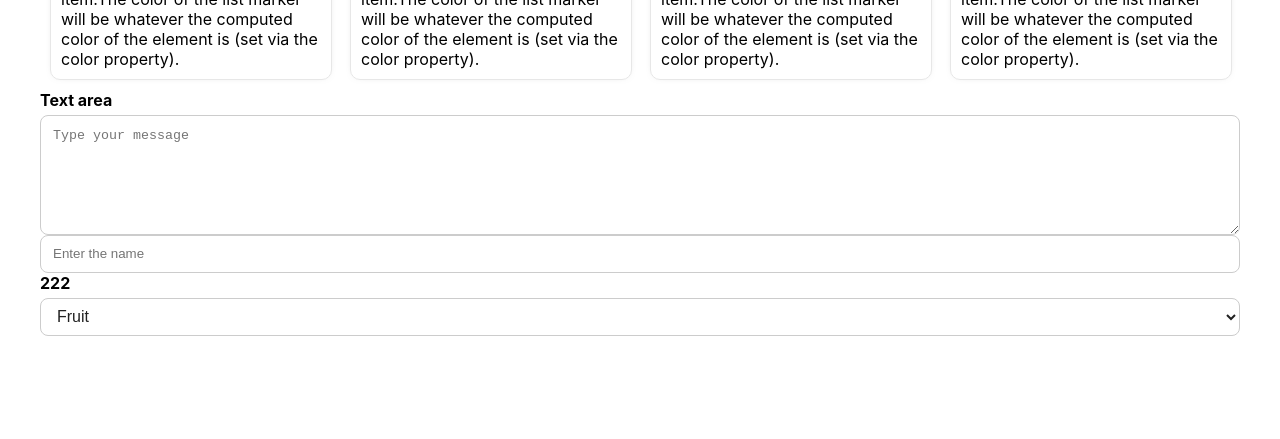
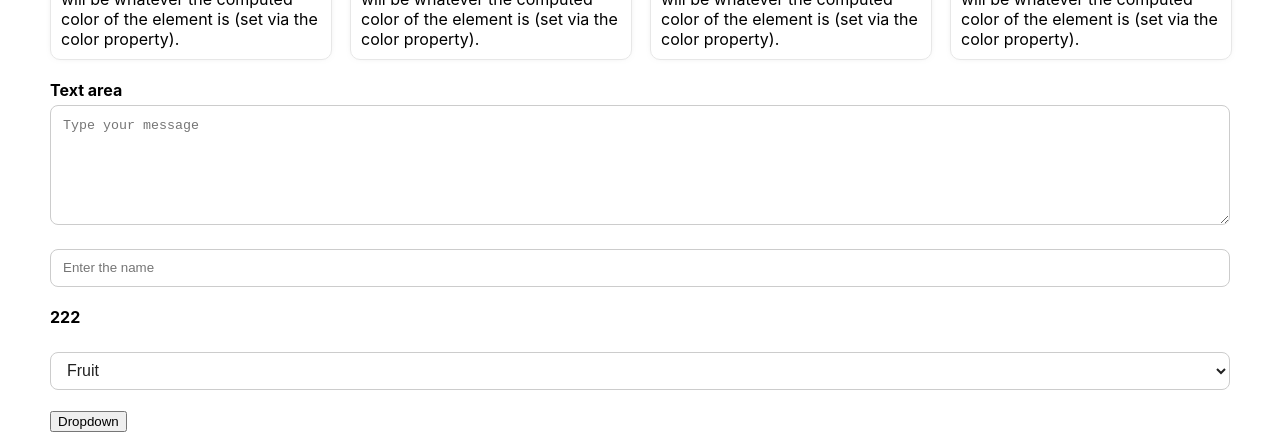
Before and after one commit to FarhanG373/UI-Component, a React (Create React App) app: page / in a window 1280 px wide. Shown: the part 1335-1774 px from the top of the page. Before the commit the page ends 1671 px from the top, so only its background shows below. Built offline with nearby package versions, Linux system fonts and the light colour scheme.

Commit message:
Dropdown added and corrections in other components

```diff
--- a/src/App.js
+++ b/src/App.js
@@ -7,9 +7,12 @@ import Label from './components/Label/Label';
 import NavBar from './components/NavBar/NavBar';
 import TextField from './components/TextField/TextField';
 import Wrapper from './components/Wrapper/Wrapper';
-import { BrowserRouter as Router} from "react-router-dom";
+import { BrowserRouter as Router } from "react-router-dom";
 import Select from './components/Select/Select';
 import SelectOptions from './components/Select/SelectOptions';
+import Dropdown from './components/Dropdown/Dropdown';
+import List from './components/List/List';
+import ListItem from './components/List/ListItem';
 
 function App() {
   const options = [
@@ -52,9 +55,17 @@ function App() {
               cardBody="The list-style-type property applies to all lists, and to any element that is set to display: list-item.The color of the list marker will be whatever the computed color of the element is (set via the color property)."
               CardImagePath="https://neilpatel.com/wp-content/uploads/2017/09/image-editing-tools.jpg" CardImageAlt="im" />
           </Flex>
+          <Flex FlexWidth="full-col">
             <TextField Type="textarea" PlaceHolder="Type your message" LabelName='Text area'></TextField>
+          </Flex>
+          <Flex FlexWidth="full-col">
             <TextField Type="input" PlaceHolder="Enter the name"></TextField>
+          </Flex>
+          <Flex FlexWidth="full-col">
             <Label>222</Label>
+          </Flex>
+          <Flex FlexWidth="full-col">
+
             <Select>
               {
                 options.map((item) => {
@@ -64,8 +75,18 @@ function App() {
                 })
               }
             </Select>
-
-
+          </Flex>
+          <Flex FlexWidth="full-col">
+            <Dropdown dropdownBtnName={'Dropdown'}>
+              <List ListStyleType='none' Type='ul'>
+                <ListItem>123</ListItem>
+                <ListItem>123</ListItem>
+                <ListItem>123</ListItem>
+                <ListItem>123</ListItem>
+                <ListItem>123</ListItem>
+              </List>
+            </Dropdown>
+          </Flex>
         </Wrapper></Router>
     </div>
   );
--- a/src/components/Card/Card.scss
+++ b/src/components/Card/Card.scss
@@ -13,7 +13,6 @@
         width: 300px;
         height: 300px;
         object-fit: cover;
-        margin: 10px auto;
         display: block;
     }
 
--- /dev/null
+++ b/src/components/Dropdown/Dropdown.scss
@@ -0,0 +1,6 @@
+.drop_container {
+    border: 1px solid #e7e7e7;
+    box-sizing: border-box;
+    padding: 1rem;
+    margin-top:.5rem;
+}
--- /dev/null
+++ b/src/components/Dropdown/Dropdown.tsx
@@ -0,0 +1,38 @@
+import React,{useState} from 'react';
+import './Dropdown.scss';
+export interface Props {
+  fieldClass?: any,
+  fieldId?: any;
+  children: any;
+  filedFocus?: any;
+  fieldBlur?: any;
+  fieldClick?: any;
+  dropdownClass?: any;
+  dropdownBtnName: any;
+}
+
+const Dropdown = ({
+  children,
+  fieldId,
+  fieldClass,
+  filedFocus,
+  fieldBlur,
+  dropdownClass,
+  dropdownBtnName
+}: Props) => {
+  const [fClick, setFclick] = useState(false);
+  return (
+    <div className='drop_down'>
+      <button className={`dropdownBtn ${fieldClass}`} id={fieldId} onBlur={fieldBlur} onFocus={filedFocus} onClick={()=>setFclick(!fClick)}>{ dropdownBtnName}</button>
+      {
+        fClick &&
+        <div className={`drop_container ${dropdownClass ? dropdownClass : ''}`}>
+        {children}
+      </div>
+      }
+
+    </div>
+  )
+}
+
+export default Dropdown
--- a/src/components/List/List.tsx
+++ b/src/components/List/List.tsx
@@ -19,7 +19,7 @@ const List = ({
   ListStyleType = "none"
 }:Props) => {
   return (
-    <Element className={TypeClass + ListStyleType} id={TypeId}>
+    <Element className={TypeClass + " " + ListStyleType} id={TypeId}>
       {children}
     </Element>
   )
--- a/src/components/TextField/TextField.tsx
+++ b/src/components/TextField/TextField.tsx
@@ -13,7 +13,10 @@ export interface Props {
   name?: any,
   PlaceHolder?: any,
   LabelName?: any
-  SubType?: any
+  SubType?: any,
+  onClick?: any,
+  onBlur?: any,
+  onFocus?:any,
 }
 
 function TextField({
@@ -24,14 +27,17 @@ function TextField({
   name,
   PlaceHolder,
   LabelName,
-  SubType
+  SubType,
+  onClick,
+  onBlur,
+  onFocus
 }:Props) {
   return (
     <>
       {LabelName &&
         <Label Labelfor={TextFieldId}>{LabelName}</Label>
       }
-      <Element type={SubType} className={TextFieldClass} id={TextFieldId} name={name} value={value} placeholder={PlaceHolder} onChange={(e)=>e.target.value}/>
+      <Element onClick={onClick} onBlur={onBlur} onFocus={onFocus} type={SubType} className={TextFieldClass} id={TextFieldId} name={name} value={value} placeholder={PlaceHolder} onChange={(e)=>e.target.value}/>
       </>
   )
 }
```
Lines whose indentation alone changed are shown as unchanged.
